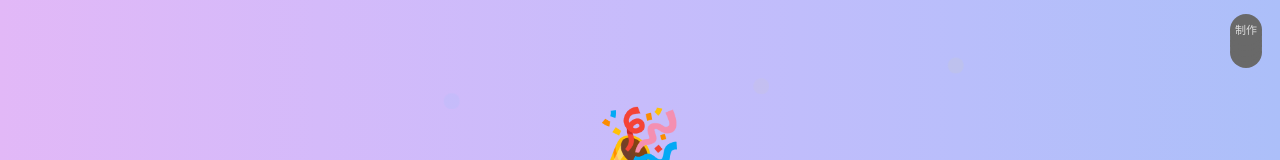
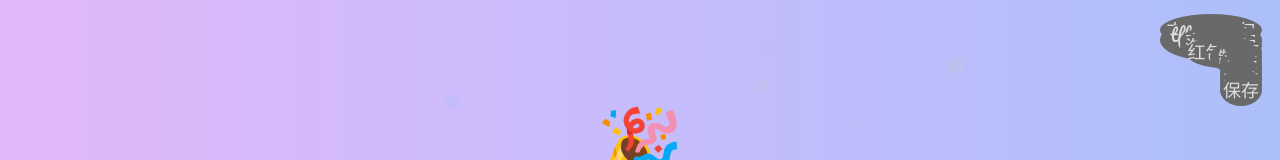
Before and after one commit to love99you/happybirthdaynice, a plain HTML site: page index.html in a window 1280 px wide. Shown: the top 160 px of the page. Drawn offline with Linux system fonts and the light colour scheme.

Commit message:
Update index.html

```diff
--- a/index.html
+++ b/index.html
@@ -13,11 +13,18 @@
 </head>
 
 <body>
-       <a href="https://mp.weixin.qq.com/s/oxLqXBcLCT8ij67DjkW2kw" style="position: fixed; top: 5%; right: 10px; width: 30px; height: 30px; z-index: 1000; background: #696969; border-radius: 50%; padding: 1.0px; text-align: center; color: #ddd; text-decoration: none; line-height: 30px; font-size: 11px;">制作</a>
-<a href="https://pan.quark.cn/s/3344d23e48a8" style="position: fixed; top: 20%; right: 10px; width: 30px; height: 30px; z-index: 997; background: #696969; border-radius: 50%; padding: 1.0px; text-align: center; color: #ddd; text-decoration: none; line-height: 30px; font-size: 11px;">源码</a>
- <a href="https://drive.uc.cn/s/4819fdecb8a24" style="position: fixed; top: 15%; right: 10px; width: 30px; height: 30px; z-index: 998; background: #696969; border-radius: 50%; padding: 1.0px; text-align: center; color: #ddd; text-decoration: none; line-height: 30px; font-size: 11px;">代码</a>
- <a href="https://pan.xunlei.com/s/VNlDcB3ABz0oNSOEv5mpSE_tA1?pwd=97rw#" style="position: fixed; top: 10%; right: 10px; width: 30px; height: 30px; z-index: 999; background: #696969; border-radius: 50%; padding: 1.0px; text-align: center; color: #ddd; text-decoration: none; line-height: 30px; font-size: 11px;">合集</a>
-<a href="https://shop1619956412.v.weidian.com/?userid=1619956412&spider_token=2720" style="position: fixed; top: 25%; right: 10px; width: 30px; height: 30px; z-index: 996; background: #696969; border-radius: 50%; padding: 1.0px; text-align: center; color: #ddd; text-decoration: none; line-height: 30px; font-size: 11px;">红包</a>
+    <a href="https://mp.weixin.qq.com/s/Ftmx8ot9M_rYWFZsrJtypA" style="position: fixed; top: 5%; right: 10px; width: 100px; height: 30px; z-index: 999; background: #696969; border-radius: 50%; padding: 1.0px; text-align: center; color: #ddd; text-decoration: none; line-height: 30px; font-size: 18px;">支付宝红包</a>
+<a href="https://pan.quark.cn/s/ee4847bffd34" style="position: fixed; top: 10%; right: 10px; width: 100px; height: 40px; z-index: 999; background: #696969; border-radius: 50%; padding: 1.0px; text-align: center; color: #ddd; text-decoration: none; line-height: 30px; font-size: 18px;">tfboys回放</a>
+<a href="https://mp.weixin.qq.com/s/0_GSKq1HqEw9qLCIOV_FEg" style="position: fixed; top: 15%; right: 10px; width: 80px; height: 30px; z-index: 999; background: #696969; border-radius: 50%; padding: 1.0px; text-align: center; color: #ddd; text-decoration: none; line-height: 30px; font-size: 18px;">京东红包</a>
+<a href="https://mp.weixin.qq.com/s/TuUjGvr62RVz721_TeDRjA" style="position: fixed; top: 20%; right: 10px; width: 80px; height: 30px; z-index: 999; background: #696969; border-radius: 50%; padding: 1.0px; text-align: center; color: #ddd; text-decoration: none; line-height: 30px; font-size: 18px;">淘宝红包</a>
+<a href="https://shop1619956412.v.weidian.com/?userid=1619956412&spider_token=2720" style="position: fixed; top: 25%; right: 10px; width: 75px; height: 30px; z-index: 999; background: #696969; border-radius: 50%; padding: 1.0px; text-align: center; color: #ddd; text-decoration: none; line-height: 30px; font-size: 18px;">红包封面</a>
+<a href="https://mp.weixin.qq.com/s/YYbYUHNKEg_U3HTHEh2C5w" style="position: fixed; top: 30%; right: 10px; width: 50px; height: 30px; z-index: 999; background: #696969; border-radius: 50%; padding: 1.0px; text-align: center; color: #ddd; text-decoration: none; line-height: 30px; font-size: 18px;">制作</a>
+<a href="https://pan.quark.cn/s/3344d23e48a8" style="position: fixed; top: 35%; right: 10px; width: 40px; height: 30px; z-index: 999; background: #696969; border-radius: 50%; padding: 1.0px; text-align: center; color: #ddd; text-decoration: none; line-height: 30px; font-size: 18px;">源码</a>
+<a href="https://drive.uc.cn/s/4819fdecb8a24" style="position: fixed; top: 40%; right: 10px; width: 40px; height: 30px; z-index: 999; background: #696969; border-radius: 50%; padding: 1.0px; text-align: center; color: #ddd; text-decoration: none; line-height: 30px; font-size: 18px;">代码</a>
+<a href="https://pan.xunlei.com/s/VNlDcB3ABz0oNSOEv5mpSE_tA1?pwd=97rw#" style="position: fixed; top: 45%; right: 10px; width: 40px; height: 30px; z-index: 999; background: #696969; border-radius: 50%; padding: 1.0px; text-align: center; color: #ddd; text-decoration: none; line-height: 30px; font-size: 18px;">合集</a>
+<a href="https://mp.weixin.qq.com/s/CImse_lRLCDjB3WzAqRp1Q" style="position: fixed; top: 50%; right: 10px; width: 40px; height: 30px; z-index: 999; background: #696969; border-radius: 50%; padding: 1.0px; text-align: center; color: #ddd; text-decoration: none; line-height: 30px; font-size: 18px;">支持</a>
+<a href="https://pan.xunlei.com/s/VNvuk-JW5z1Z6FIOvcYavdLkA1?pwd=izfw#" style="position: fixed; top: 55%; right: 10px; width: 40px; height: 30px; z-index: 999; background: #696969; border-radius: 50%; padding: 1.0px; text-align: center; color: #ddd; text-decoration: none; line-height: 30px; font-size: 18px;">文件</a>
+<a href="https://pan.quark.cn/s/96dc82d97328" style="position: fixed; top: 60%; right: 10px; width: 40px; height: 30px; z-index: 999; background: #696969; border-radius: 50%; padding: 1.0px; text-align: center; color: #ddd; text-decoration: none; line-height: 30px; font-size: 18px;">保存</a>
 
 
 <bokeh></bokeh>
```
